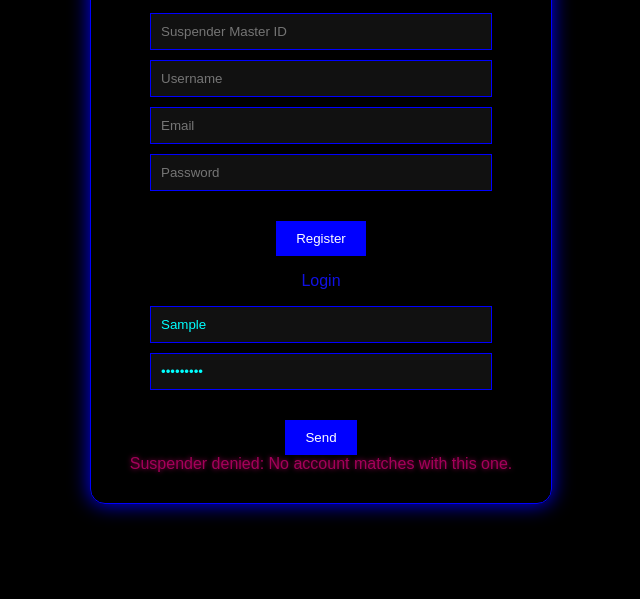
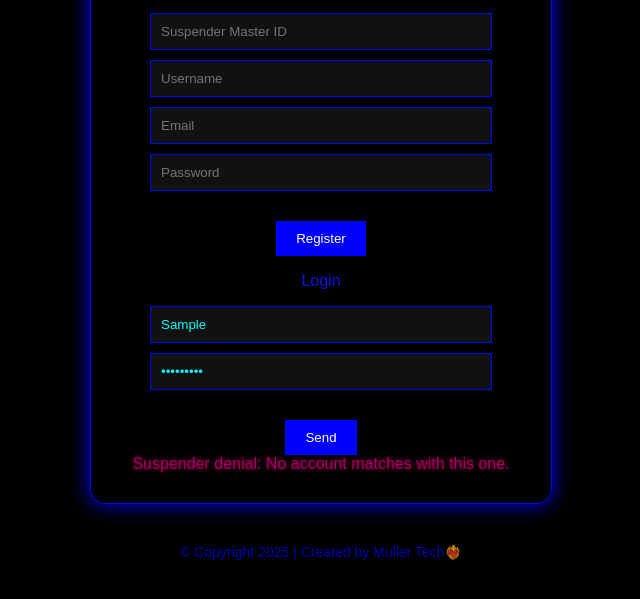
Before and after one commit to muller-suspender/Muller-numbers, a plain HTML site: page index.html in a window 1280 px wide. Both pictures are taken after typing "Sample", "Sample123" into the empty fields and a click on the button "Send". Shown: the part 227-826 px from the top of the page, without its empty margins (319-959 px from the left). Before the commit the page ends 800 px from the top, so only its background shows below. Drawn offline with Linux system fonts and the light colour scheme.

Commit message:
Update index.html

```diff
--- a/index.html
+++ b/index.html
@@ -7,10 +7,12 @@
     <style>
         body {
             font-family: 'Arial', sans-serif;
-            background: #000000; /* PURE BLACK BACKGROUND */
+            background: #000000;
             color: #00f;
             text-align: center;
             padding: 50px;
+            position: relative;
+            min-height: 100vh;
         }
         .container {
             background: rgba(0, 0, 0, 0.8);
@@ -57,6 +59,12 @@
             font-weight: bold;
             margin-top: 15px;
         }
+        .copyright {
+            margin-top: 40px;
+            color: #00f;
+            font-size: 14px;
+            opacity: 0.7;
+        }
         @keyframes blink {
             0%, 100% { opacity: 1; }
             50% { opacity: 0.3; }
@@ -91,7 +99,7 @@
             <input type="email" id="regEmail" placeholder="Email">
             <input type="password" id="regPassword" placeholder="Password">
             <button onclick="register()">Register</button>
-            <div id="registrationComplete">Registration completed! Log in now.</div>
+            <div id="registrationComplete">Registration complete! Log in now.</div>
         </div>
         <div id="loginForm">
             <p class="blink-blue">Login</p>
@@ -100,7 +108,11 @@
             <button onclick="login()">Send</button>
         </div>
         <div id="success">Successfully logged in. Wait for a minute...</div>
-        <div id="error">Suspender denied: No account matches with this one.</div>
+        <div id="error">Suspender denial: No account matches with this one.</div>
+    </div>
+
+    <div class="copyright">
+        © Copyright 2025 | Created by Muller Tech❤️‍🔥
     </div>
 
     <script>
@@ -156,4 +168,4 @@
         }
     </script>
 </body>
-    </html>
+</html>
```
